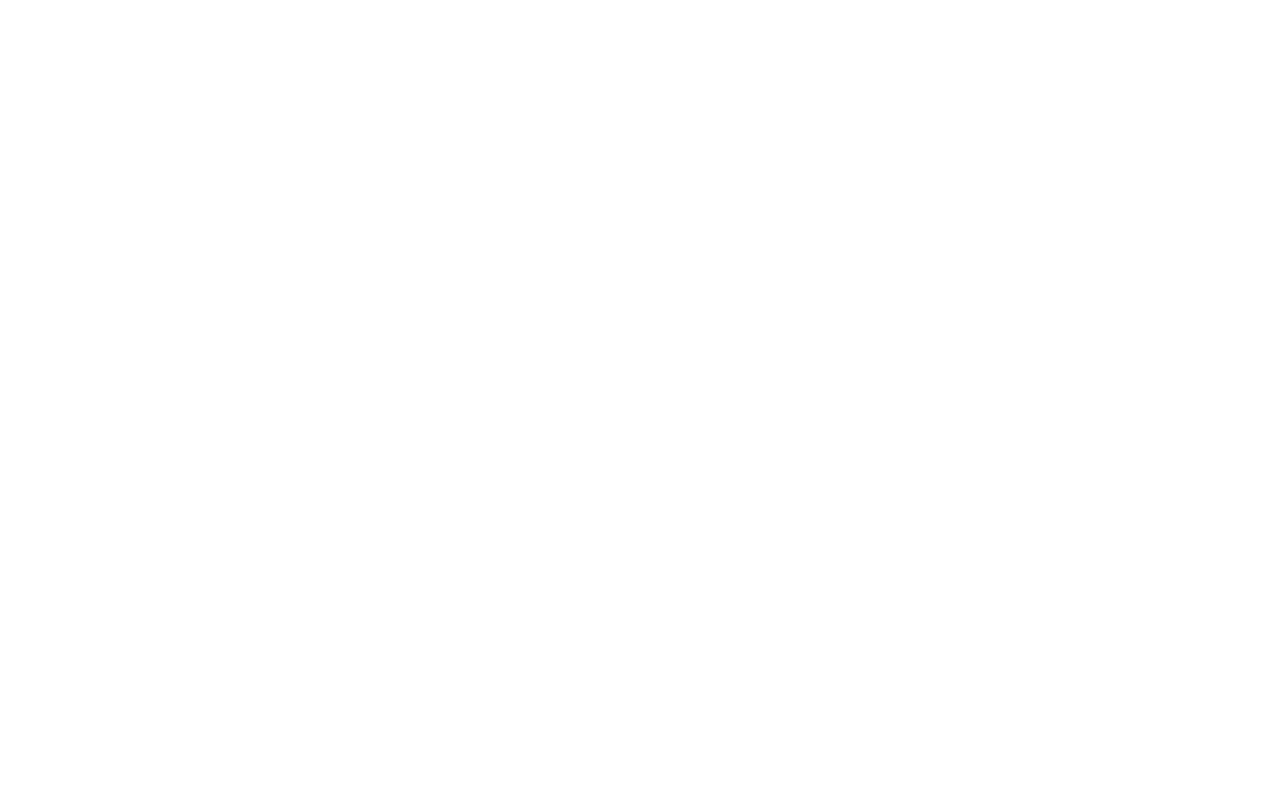
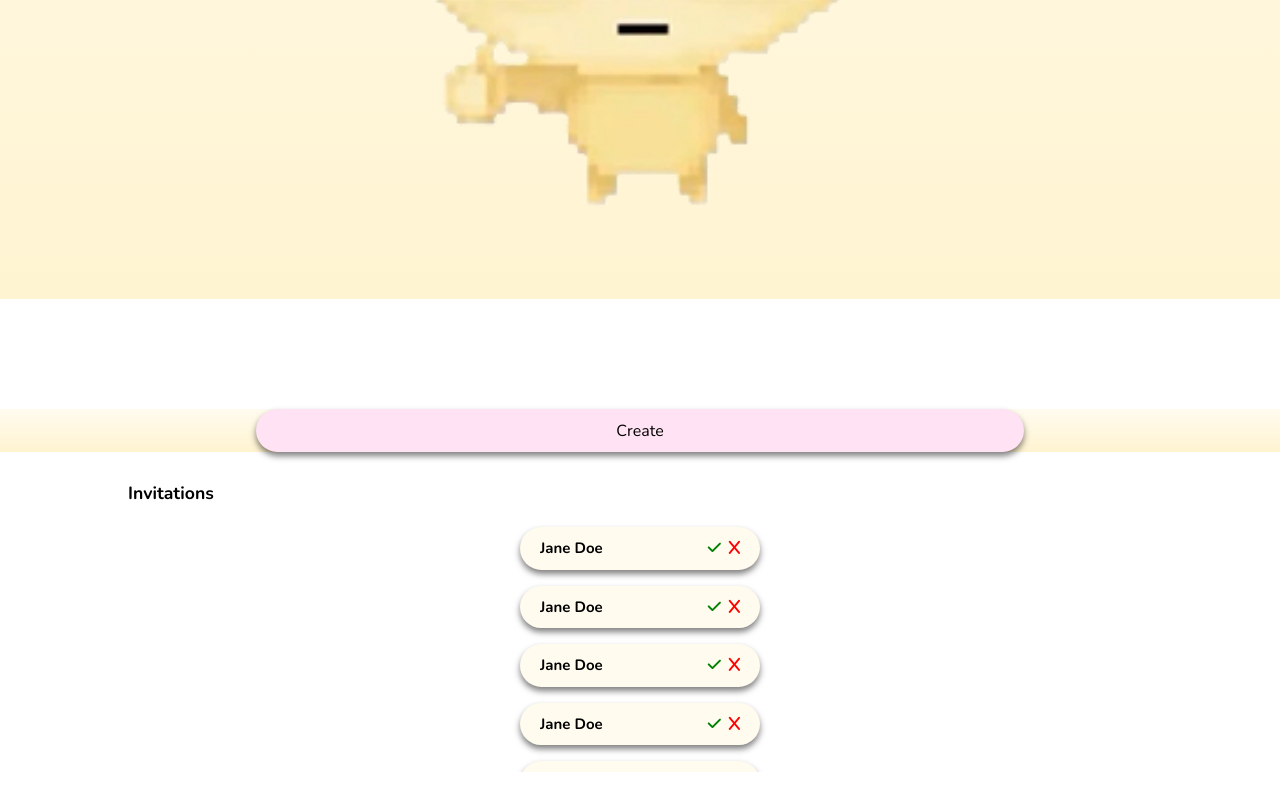
Before and after one commit to yureinon/individually-wrapped, a React (Vite) app in the folder mern/client/: page /invitationscreate in a window 1280 px wide. Shown: the part 501-1297 px from the top of the page. Before the commit the page ends 800 px from the top, so only its background shows below. Built offline with nearby package versions, Linux system fonts and the light colour scheme.

Commit message:
fix invitation buttons

```diff
--- a/mern/client/src/App.jsx
+++ b/mern/client/src/App.jsx
@@ -12,17 +12,6 @@ import InvitePage from './add-members/page'
 import InvitationsCreate from './invitations-create/InvitationsCreate'
 import SchedulePage from './schedule/page'
 
-
-// function App() {
-//   // const [count, setCount] = useState(0)
-
-//   return (
-//     <Landing/>
-//   )
-// }
-
-// export default App
-
 function App() {
   // const [currentUserID, setUserID] = useState('');
   // const [selectedWorkspace, setSelectedWorkspace] = React.useState('');
@@ -33,7 +22,7 @@ function App() {
     //   selectedWorkspace, setSelectedWorkspace, selectedChannel, setChannel}}>
       <BrowserRouter>
         <Routes>
-          <Route path="/" element={<InvitationsCreate />} />
+          <Route path="/" element={<Landing />} />
           <Route path="/login" element={
             // <AuthenticatedRoute>
               <Login />
@@ -52,6 +41,11 @@ function App() {
           <Route path="/schedule" element={
             // <AuthenticatedRoute>
               <SchedulePage />
+            // </AuthenticatedRoute>
+          } />
+          <Route path="/invitationscreate" element={
+            // <AuthenticatedRoute>
+              <InvitationsCreate />
             // </AuthenticatedRoute>
           } />
           <Route path="/houseselection" element={
--- a/mern/client/src/invitations-create/Invitations.jsx
+++ b/mern/client/src/invitations-create/Invitations.jsx
@@ -1,16 +1,10 @@
 function Invitation(props) {
-//     return (
-//       <span className="invite">
-//         <div className="sender">{props.sender}</div>
-//         <div className="icon"><i className="fa-solid fa-arrow-left"></i></div>
-//       </span>
-//     );
-//   }
-
   return (
     <span className="invite">
       <div className="sender">{props.sender}</div>
-      <div className="icon"><i className="fa fa-hourglass-half"></i></div>
+      <div className="check-icon"><i className="fa-solid fa-check"></i></div>
+      <div className="x-icon"><i className="fa-solid fa-x"></i></div>
+      {/* <div className="check-icon"><i className="fa-solid fa-check"></i></div> */}
     </span>
   )
 }
--- a/mern/client/src/invitations-create/InvitationsCreate.jsx
+++ b/mern/client/src/invitations-create/InvitationsCreate.jsx
@@ -23,7 +23,6 @@ function InvitationsCreate() {
                     <Invitation sender={"Jane Doe"}></Invitation>
                     <Invitation sender={"Jane Doe"}></Invitation>
                     <Invitation sender={"Jane Doe"}></Invitation>
-
                 </div>
             </div>
         </div>
--- a/mern/client/src/styles/InvitationsCreate.css
+++ b/mern/client/src/styles/InvitationsCreate.css
@@ -160,3 +160,11 @@ img {
     justify-content: center;
     margin-top: 10px;
   }
+
+  .x-icon {
+    color: red;
+  }
+
+  .check-icon {
+    color: green;
+  }
```
